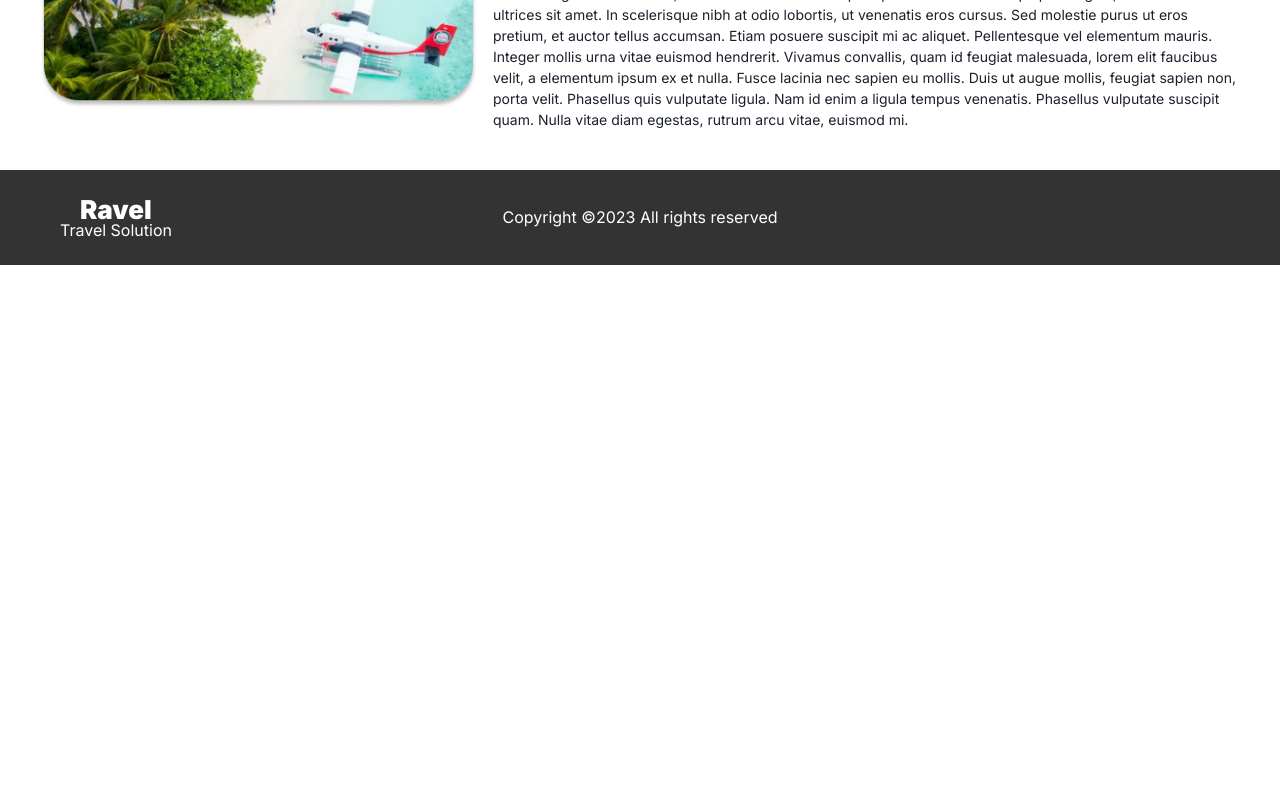
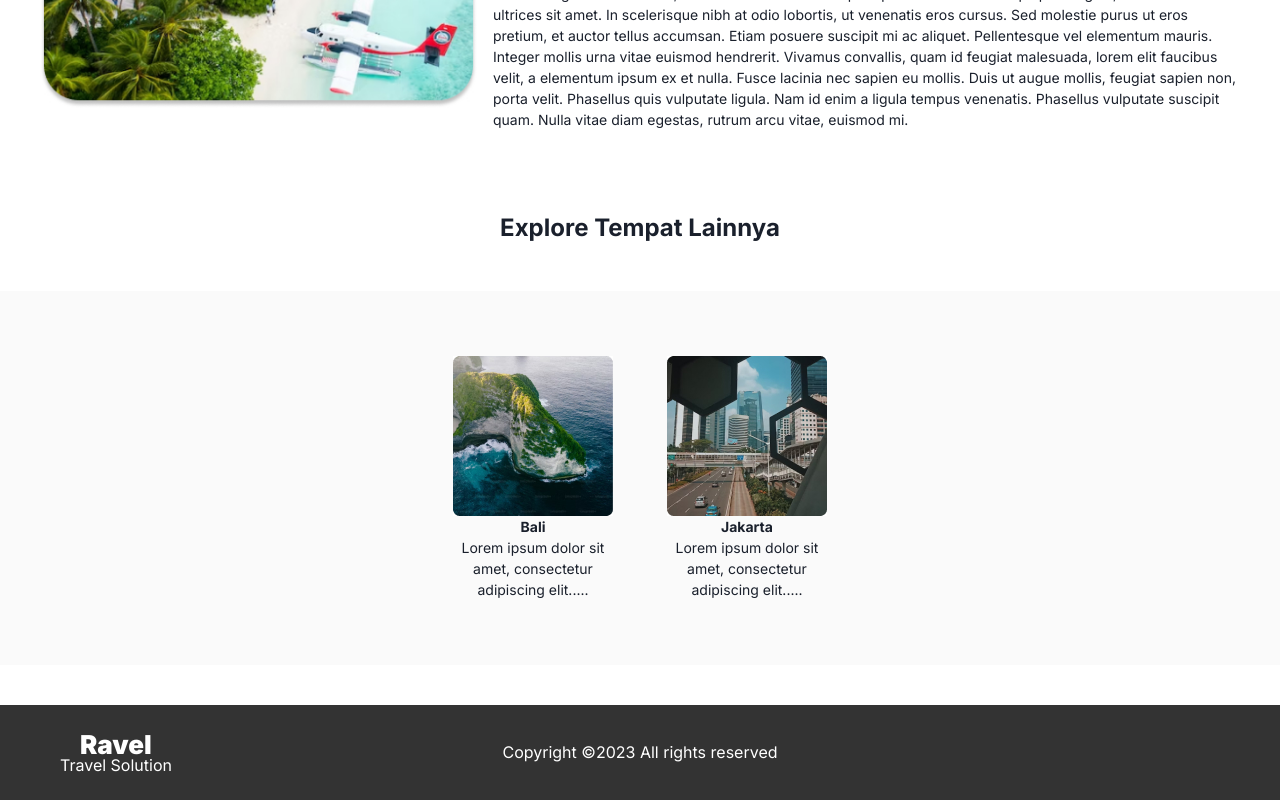
Before and after one commit to rasyidrmhd/randy-travel-solution, a Next.js app: page / in a window 1280 px wide. Shown: the part 800-1600 px from the top of the page. Before the commit the page ends 1065 px from the top, so only its background shows below. Built offline with nearby package versions, Linux system fonts and the light colour scheme.

Commit message:
added explore more

```diff
--- /dev/null
+++ b/src/app/components/ExploreMore.tsx
@@ -0,0 +1,62 @@
+import React from "react";
+import { Flex, Text, Image } from "@chakra-ui/react";
+
+const ExploreCard: React.FC<{ src: string; title: string; desc: string }> = ({
+  src,
+  title,
+  desc,
+}) => {
+  return (
+    <Flex flexDir="column" w="160px" alignItems="center">
+      <Image src={src} h="160px" w="160px" alt={title} />
+      <Text fontSize="14px" fontWeight="700">
+        {title}
+      </Text>
+      <Text fontSize="14px" textAlign="center">
+        {desc}
+      </Text>
+    </Flex>
+  );
+};
+
+const ExploreMore: React.FC = () => {
+  return (
+    <Flex
+      py="40px"
+      gap="45px"
+      flexDir="column"
+      alignItems="center"
+      justifyContent="center"
+    >
+      <Text fontSize="24px" fontWeight="700">
+        Explore Tempat Lainnya
+      </Text>
+      <Flex
+        w="full"
+        px="40px"
+        py="65px"
+        gap="54px"
+        flexWrap="wrap"
+        bgColor="#FAFAFA"
+        justifyContent="center"
+      >
+        {[
+          {
+            src: "/assets/home/explore/bali.jpg",
+            title: "Bali",
+            desc: "Lorem ipsum dolor sit amet, consectetur adipiscing elit.....",
+          },
+          {
+            src: "/assets/home/explore/jakarta.jpg",
+            title: "Jakarta",
+            desc: "Lorem ipsum dolor sit amet, consectetur adipiscing elit.....",
+          },
+        ].map(({ title, src, desc }, idx) => (
+          <ExploreCard key={idx} src={src} title={title} desc={desc} />
+        ))}
+      </Flex>
+    </Flex>
+  );
+};
+
+export default ExploreMore;
--- a/src/pages/index.tsx
+++ b/src/pages/index.tsx
@@ -2,12 +2,14 @@ import { Flex } from "@chakra-ui/react";
 
 import Hero from "../app/components/Hero";
 import NewDestination from "../app/components/NewDestination";
+import ExploreMore from "../app/components/ExploreMore";
 
 export default function Home() {
   return (
     <Flex flexDir="column" w="full">
       <Hero />
       <NewDestination />
+      <ExploreMore />
     </Flex>
   );
 }
```
Also changed, not shown: public/assets/home/explore/bali.jpg (added), public/assets/home/explore/jakarta.jpg (added).
